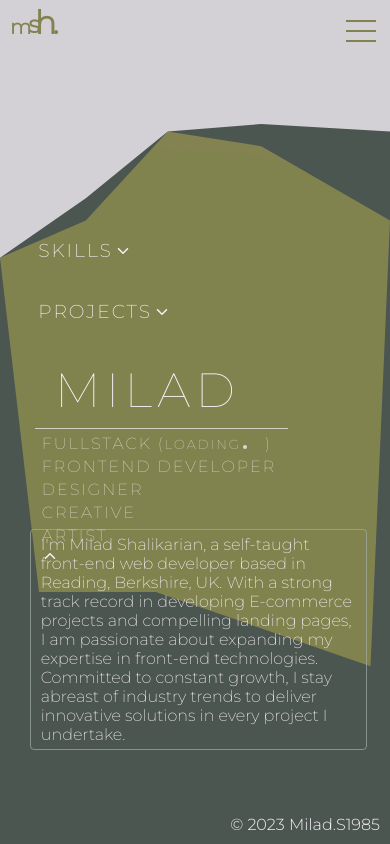
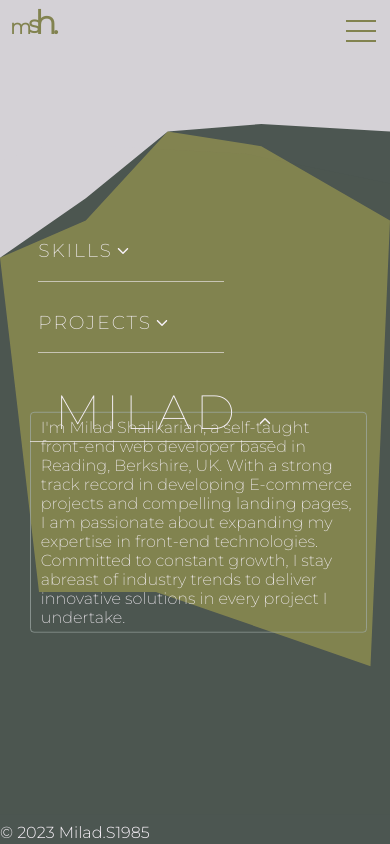
Before and after one commit to Milad64sh/portfolio-website, a Next.js app: page / in a window 390 px wide. Both pictures are taken after a click on the element 163 px from the left and 558 px from the top of the page. Built offline with nearby package versions, Linux system fonts and the light colour scheme.

Commit message:
responsive design

```diff
--- a/pages/components/header.module.scss
+++ b/pages/components/header.module.scss
@@ -16,6 +16,10 @@
   height: 90.5vh;
   background-size: cover;
   background-position: center;
+
+  @media screen and (max-width: 360px) {
+    height: 90vh;
+  }
   @media screen and (max-width: 767px) {
     height: 88vh;
   }
@@ -204,8 +208,21 @@
           padding-left: 25px;
           margin: 0;
           margin-bottom: -10px;
+          border-bottom: 1px solid rgba($light, 0.7);
+          cursor: pointer;
           animation: fadeIn 1s ease-in-out forwards,
             slideFromLeft 1s ease-in-out;
+          &__span {
+            font-size: 1rem;
+            opacity: 0;
+            &.active {
+              cursor: pointer;
+              animation: showH2Span 1s ease-in-out forwards;
+            }
+            &.inactive {
+              animation: hideH2Span 0.5s ease-in-out forwards;
+            }
+          }
         }
         .headerH3 {
           font-weight: 100;
@@ -213,8 +230,9 @@
           padding-left: 5px;
           margin-left: 5px;
           width: 100%;
-          border-top: 1px solid rgba($light, 0.7);
+          opacity: 1;
           animation: fadeIn 1s ease-in-out forwards;
+          transform: translateY(0);
           .headerH3Span {
             display: block;
             padding: 5px;
@@ -277,6 +295,12 @@
               transform: rotateX(180deg);
             }
           }
+          &.moveUp {
+            animation: toggleTitleItemsUp 1s ease-in-out forwards;
+          }
+          &.moveDown {
+            animation: toggleTitleItemsDown 1s ease-in-out forwards;
+          }
         }
         &.active {
           animation: titleSlideIn 1s ease-in-out forwards;
@@ -297,6 +321,9 @@
         &__p {
           color: $light-green;
           padding: 0 10px;
+          @media screen and (max-width: 412px) {
+            padding: 0 10px;
+          }
         }
         &.active {
           position: absolute;
@@ -307,30 +334,63 @@
           margin-left: 1.3rem;
           width: 91%;
           animation: ProjectDetailSlideIn 1s ease-in-out forwards;
+          @media screen and (max-width: 412px) {
+            width: 87%;
+          }
         }
         &.inactive {
           animation: ProjectDetailSlideOut 1s ease-in-out forwards;
+          @media screen and (max-width: 412px) {
+            width: 87%;
+          }
         }
       }
-
       .titleSection__mobile__p {
         position: absolute;
+        display: flex;
+        flex-direction: column;
         margin-top: 160%;
         font-family: 'Montserrat', sans-serif;
         color: $light;
         font-weight: 200;
         width: 85%;
         margin-left: 20px;
-        display: none;
         border: 1px solid rgba($light-green, 0.7);
         border-radius: 4px;
         transition: all 0.4s ease-in-out;
         padding: 5px 10px;
         opacity: 0;
+        transform: translateY(0);
         &.show__p {
           @media screen and (max-width: 767px) {
             animation: showParagraph 0.5s forwards;
-            display: block;
+          }
+          @media screen and (max-width: 360px) {
+            animation: showParagraph 0.5s forwards;
+          }
+          @media screen and (max-width: 360px) and (max-height: 740px) {
+            animation: s740 0.5s forwards;
+          }
+          @media screen and (max-width: 412px) {
+            animation: showParagraphHeight760 0.5s forwards;
+          }
+          @media screen and (max-width: 412px) and (max-height: 915px) {
+            animation: showParagraphHeight915 0.5s forwards;
+          }
+          @media screen and (max-width: 375px) and (max-height: 812px) {
+            animation: showParagraphHeight812 0.5s forwards;
+          }
+          @media screen and (max-width: 390px) and (max-height: 844px) {
+            animation: showParagraphHeight844 0.5s forwards;
+          }
+          @media screen and (max-width: 384px) and (max-height: 854px) {
+            animation: showParagraphHeight854 0.5s forwards;
+          }
+          @media screen and (max-width: 414px) and (max-height: 896px) {
+            animation: showParagraphHeight896 0.5s forwards;
+          }
+          @media screen and (max-width: 428px) and (max-height: 926px) {
+            animation: showParagraphHeight926 0.5s forwards;
           }
         }
         &.close__p {
@@ -359,6 +419,9 @@
           z-index: 5000;
           margin-left: 10px;
           width: 100%;
+          border-bottom: 1px solid rgba($light, 0.6);
+          margin-bottom: 10px;
+          padding-bottom: -5px;
           cursor: pointer;
           .section__span {
             color: $light;
@@ -376,6 +439,7 @@
           width: 0;
           &.showContainer {
             animation: openingSkills 0.4s forwards;
+            border: none;
             border: 1px solid $light-green;
             border-radius: 5px;
             @media screen and (max-width: 860px) {
@@ -398,6 +462,8 @@
           z-index: 5000;
           margin-left: 10px;
           width: 100%;
+          border-bottom: 1px solid rgba($light, 0.6);
+          margin-bottom: 10px;
           cursor: pointer;
           .section__span {
             color: $light;
--- a/pages/components/header.tsx
+++ b/pages/components/header.tsx
@@ -2,7 +2,7 @@ import React, { useState, useReducer, useContext } from 'react';
 
 import styles from './header.module.scss';
 import Skills from './skills/Skills';
-import { IoIosArrowDown } from 'react-icons/io';
+import { IoIosArrowDown, IoIosArrowUp } from 'react-icons/io';
 import Heading from './Heading';
 import Projects from './projects/Projects';
 import { useAppContext } from '../../contexts/AppContext';
@@ -13,6 +13,7 @@ type State = {
   toggleMoreIcon: boolean;
   toggleProjectDetail: boolean;
   toggleTitleSection: boolean;
+  toggleTitleItems: boolean;
   showLines: boolean;
   showMore: boolean;
   selectedProjectId: number;
@@ -37,6 +38,7 @@ type Action =
   | { type: 'TOGGLE_PROJECTS_ICON' }
   | { type: 'TOGGLE_LINES' }
   | { type: 'RESET_TOGGLE_TITLE_SECTION' }
+  | { type: 'TOGGLE_TITLE_ITEMS' }
   | SelectProjectAction
   | ToggleProjectDetailAction
   | { type: 'TOGGLE_MORE_ICON' };
@@ -49,6 +51,7 @@ const Header = () => {
     toggleProjectsIcon: false,
     toggleProjectDetail: false,
     toggleTitleSection: true,
+    toggleTitleItems: false,
     toggleMoreIcon: false,
     showLines: false,
     showMore: false,
@@ -62,6 +65,7 @@ const Header = () => {
           toggleSkillsIcon: !state.toggleSkillsIcon,
           toggleProjectDetail: false,
           toggleTitleSection: true,
+          toggleTitleItems: false,
           selectedProjectId: 0,
           toggleProjectsIcon: false,
           showMore: false,
@@ -75,6 +79,7 @@ const Header = () => {
           selectedProjectId: 0,
           toggleSkillsIcon: false,
           toggleTitleSection: true,
+          toggleTitleItems: false,
           showMore: false,
           toggleMoreIcon: false,
           showLines: false,
@@ -86,6 +91,7 @@ const Header = () => {
           selectedProjectId: 0,
           toggleSkillsIcon: false,
           toggleProjectsIcon: false,
+          toggleTitleSection: true,
           showLines: !state.showLines,
           showMore: !state.showMore,
         };
@@ -112,6 +118,11 @@ const Header = () => {
           ...state,
           toggleTitleSection: false,
         };
+      case 'TOGGLE_TITLE_ITEMS':
+        return {
+          ...state,
+          toggleTitleItems: !state.toggleTitleItems,
+        };
       default:
         return state;
     }
@@ -137,6 +148,7 @@ const Header = () => {
   };
 
   const handleMore = () => {
+    dispatch({ type: 'TOGGLE_TITLE_ITEMS' });
     dispatch({ type: 'TOGGLE_MORE_ICON' });
   };
 
@@ -158,8 +170,21 @@ const Header = () => {
                     state.toggleTitleSection ? styles.active : styles.inactive
                   } `}
                 >
-                  <h2 className={styles.headerH2}>Milad</h2>
-                  <h3 className={styles.headerH3}>
+                  <h2 className={styles.headerH2} onClick={handleMore}>
+                    Milad{' '}
+                    <span
+                      className={`${styles.headerH2__span} ${
+                        state.toggleTitleItems ? styles.active : styles.inactive
+                      }`}
+                    >
+                      <IoIosArrowUp />
+                    </span>
+                  </h2>
+                  <h3
+                    className={`${styles.headerH3} ${
+                      state.toggleTitleItems ? styles.moveUp : styles.moveDown
+                    }`}
+                  >
                     <span className={styles.headerH3Span}>
                       fullstack (
                       <div className={styles.loadingTxt}>loading</div>
--- a/pages/components/heading.module.scss
+++ b/pages/components/heading.module.scss
@@ -4,6 +4,7 @@
   color: $light;
   text-transform: uppercase;
   letter-spacing: 2px;
+  padding: 0px;
   .headingH3 {
     font-weight: 200;
   }
--- a/pages/components/projectDetailDesc.module.scss
+++ b/pages/components/projectDetailDesc.module.scss
@@ -7,7 +7,7 @@
   flex-direction: column;
   .descContainer__p {
     color: $light;
-    padding-left: 10px;
+    padding: 0 10px;
   }
   .descContainer__href {
     color: $light;
@@ -22,5 +22,8 @@
     width: 30%;
     padding: 5px;
     text-align: center;
+    @media screen and (max-width: 360px) {
+      width: 40%;
+    }
   }
 }
--- a/pages/index.module.scss
+++ b/pages/index.module.scss
@@ -23,32 +23,46 @@
     @media screen and (max-width: 767px) {
       top: 120%;
     }
+    @media screen and (width: 375px) and (height: 667px) {
+      left: 0;
+      top: 98%;
+    }
     @media screen and (width: 360px) and (height: 740px) {
-      top: 108%;
+      left: 0;
+      top: 100%;
     }
     @media screen and (width: 360px) and (height: 760px) {
+      left: 0;
       top: 106%;
     }
     @media screen and (width: 360px) and (height: 800px) {
+      left: 0;
       top: 102%;
     }
     @media screen and (width: 375px) and (height: 812px) {
+      left: 0;
+      top: 100%;
+    }
+
+    @media screen and (width: 384px) and (height: 854px) {
+      left: 0;
       top: 100%;
     }
     @media screen and (width: 390px) and (height: 844px) {
-      top: 100%;
-    }
-    @media screen and (width: 384px) and (height: 854px) {
-      top: 100%;
+      left: 0;
+      top: 101%;
     }
     @media screen and (width: 412px) and (height: 883px) {
-      top: 102%;
-    }
-    @media screen and (width: 414px) and (height: 896px) {
+      left: 0;
       top: 102%;
     }
     @media screen and (width: 412px) and (height: 915px) {
+      left: 0;
       top: 98%;
+    }
+    @media screen and (width: 414px) and (height: 896px) {
+      left: 0;
+      top: 102%;
     }
   }
 }
```
Also changed, not shown: styles/animations.scss (+150 -26 lines), 1 other file (tests, documents, lock files or other folders).
